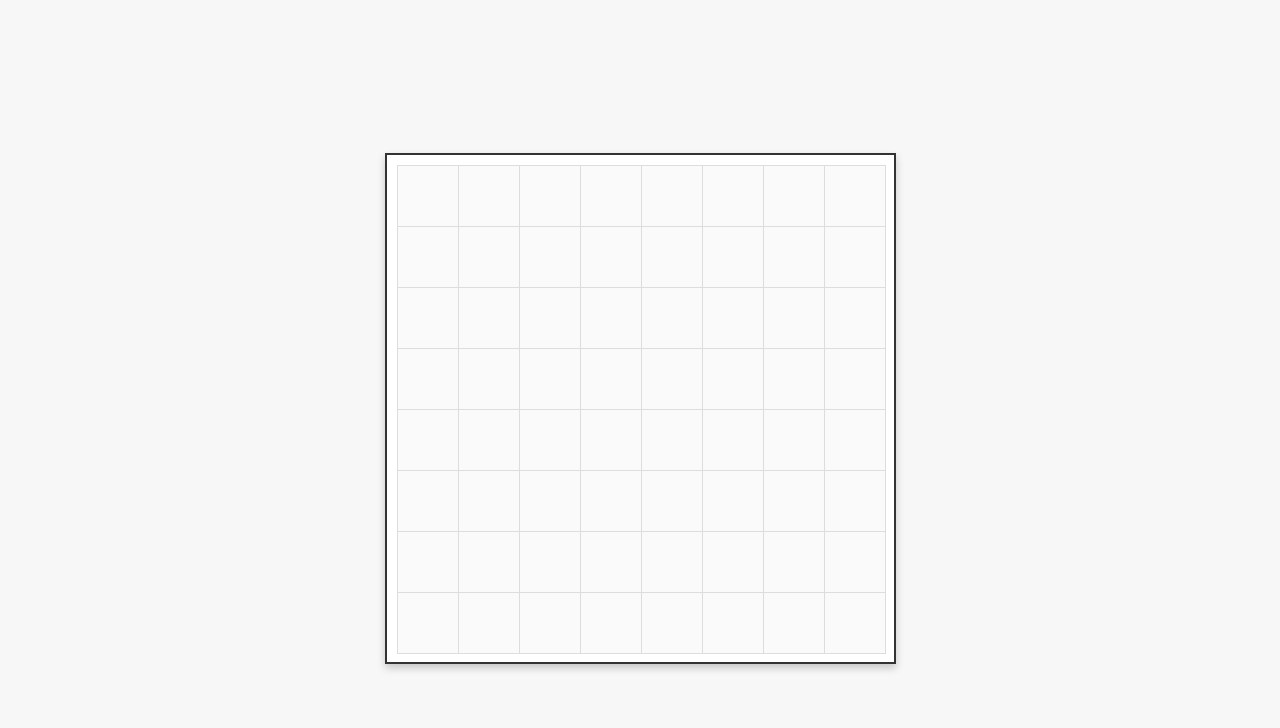
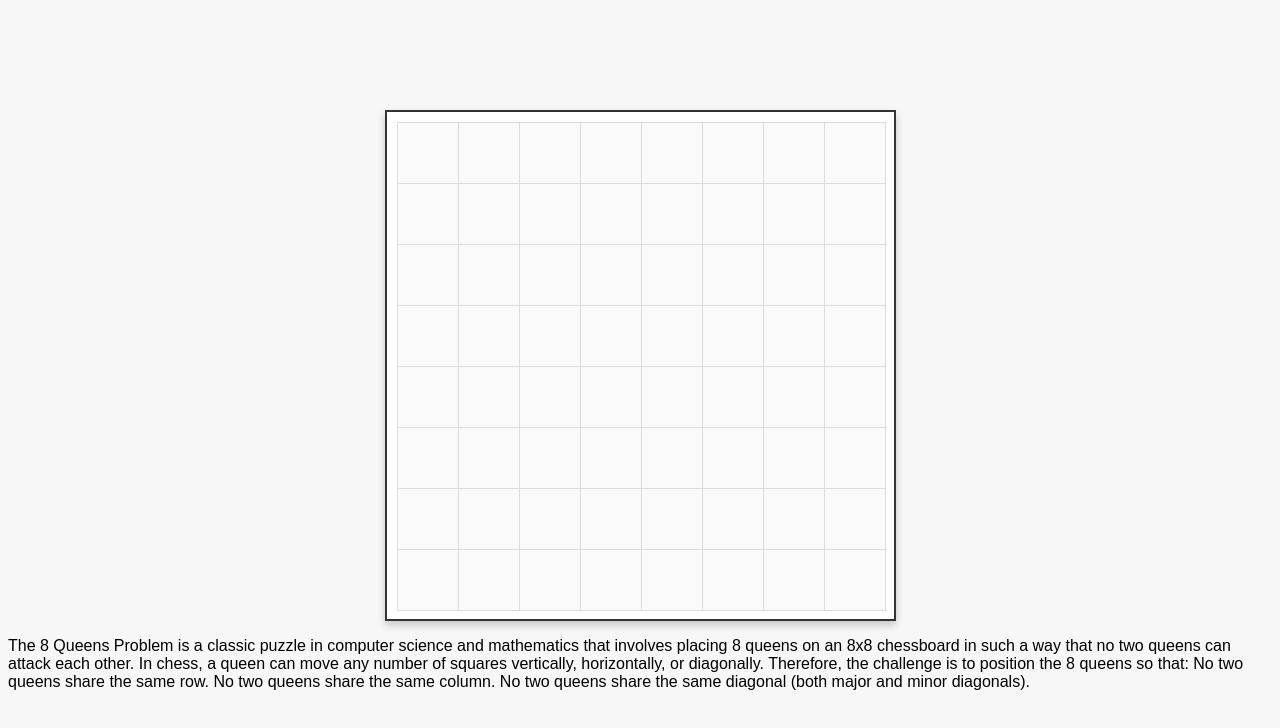
Before and after one commit to SujankarthikM/questnexes1, a plain HTML site: page 8queens.html in a window 1280 px wide. Drawn offline with Linux system fonts and the light colour scheme.

Commit message:
Update 8queens.html

```diff
--- a/8queens.html
+++ b/8queens.html
@@ -53,7 +53,12 @@
 
     <div id="chess-board"></div>
     <div id="finish-message">Congratulations! All queens placed correctly. Redirecting...</div>
+<p>
+The 8 Queens Problem is a classic puzzle in computer science and mathematics that involves placing 8 queens on an 8x8 chessboard in such a way that no two queens can attack each other. In chess, a queen can move any number of squares vertically, horizontally, or diagonally. Therefore, the challenge is to position the 8 queens so that:
 
+No two queens share the same row.
+No two queens share the same column.
+No two queens share the same diagonal (both major and minor diagonals).</p>
     <script>
        document.addEventListener("contextmenu", function (e) {
         e.preventDefault();
```
